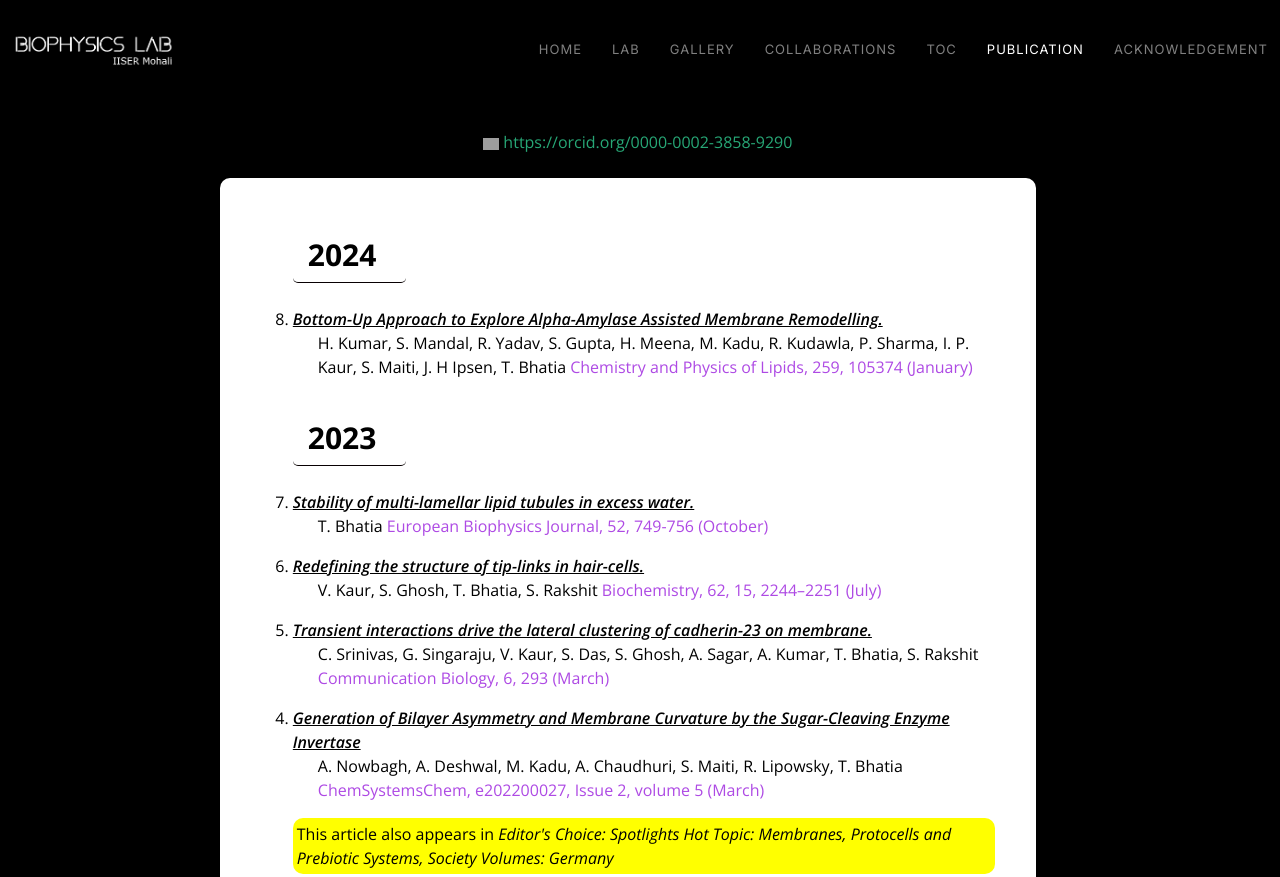
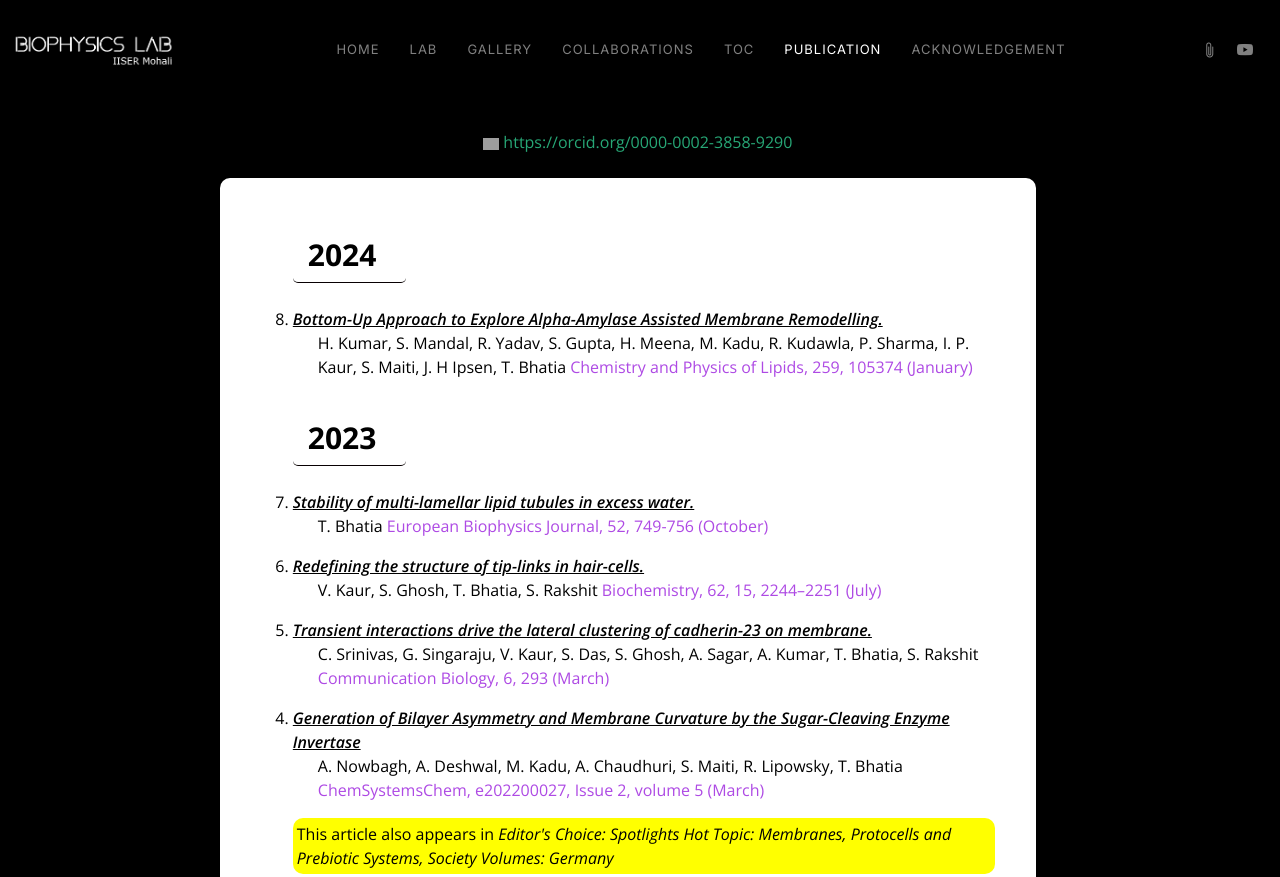
Before and after one commit to BhatTri/Biophysics, a plain HTML site: page publication.html in a window 1280 px wide. Shown: the top 877 px of the page. Drawn offline with nearby package versions, Linux system fonts and the light colour scheme; grey boxes are pictures that could not be loaded.

Commit message:
Update publication.html

```diff
--- a/publication.html
+++ b/publication.html
@@ -61,6 +61,16 @@
                     <li><a href="Acknowledgement.html">Acknowledgement</a></li>
                 </ul>
             </nav><!-- .navbar -->
+<div class="header-social-links">
+        <a href="https://www.researchgate.net/profile/Tripta-Bhatia" class="instagram"><i
+            class="bi bi-paperclip"></i></a>
+        <a href="https://www.youtube.com/channel/UCIKwEyOuHfVi4c24aSheNYg" class="linkedin"><i
+            class="bi bi-youtube"></i></i></a>
+      </div>
+      <i class="mobile-nav-toggle mobile-nav-show bi bi-list"></i>
+      <i class="mobile-nav-toggle mobile-nav-hide d-none bi bi-x"></i>
+
+    </div>
 
     </header><!-- End Header -->
 
```
